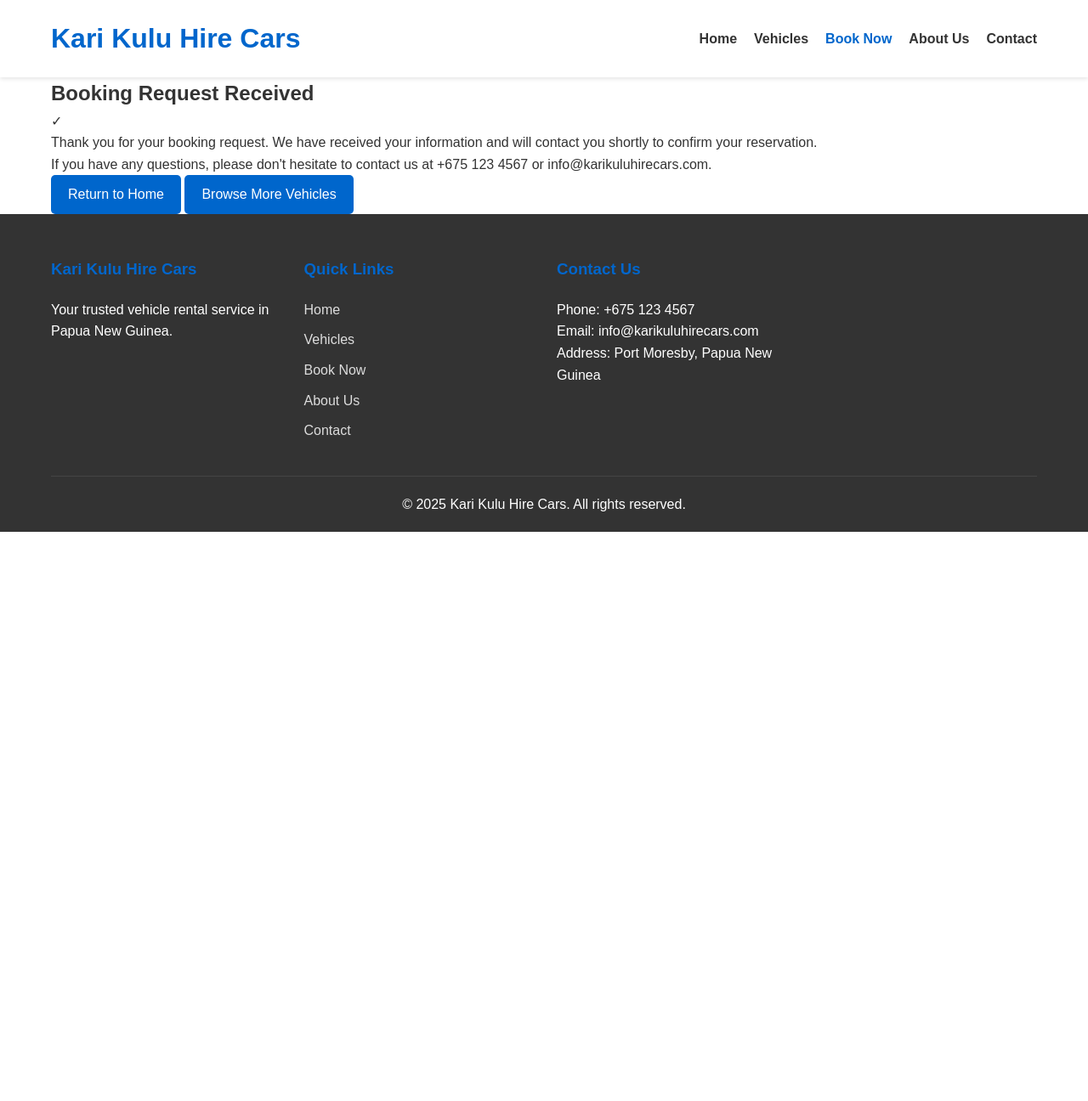
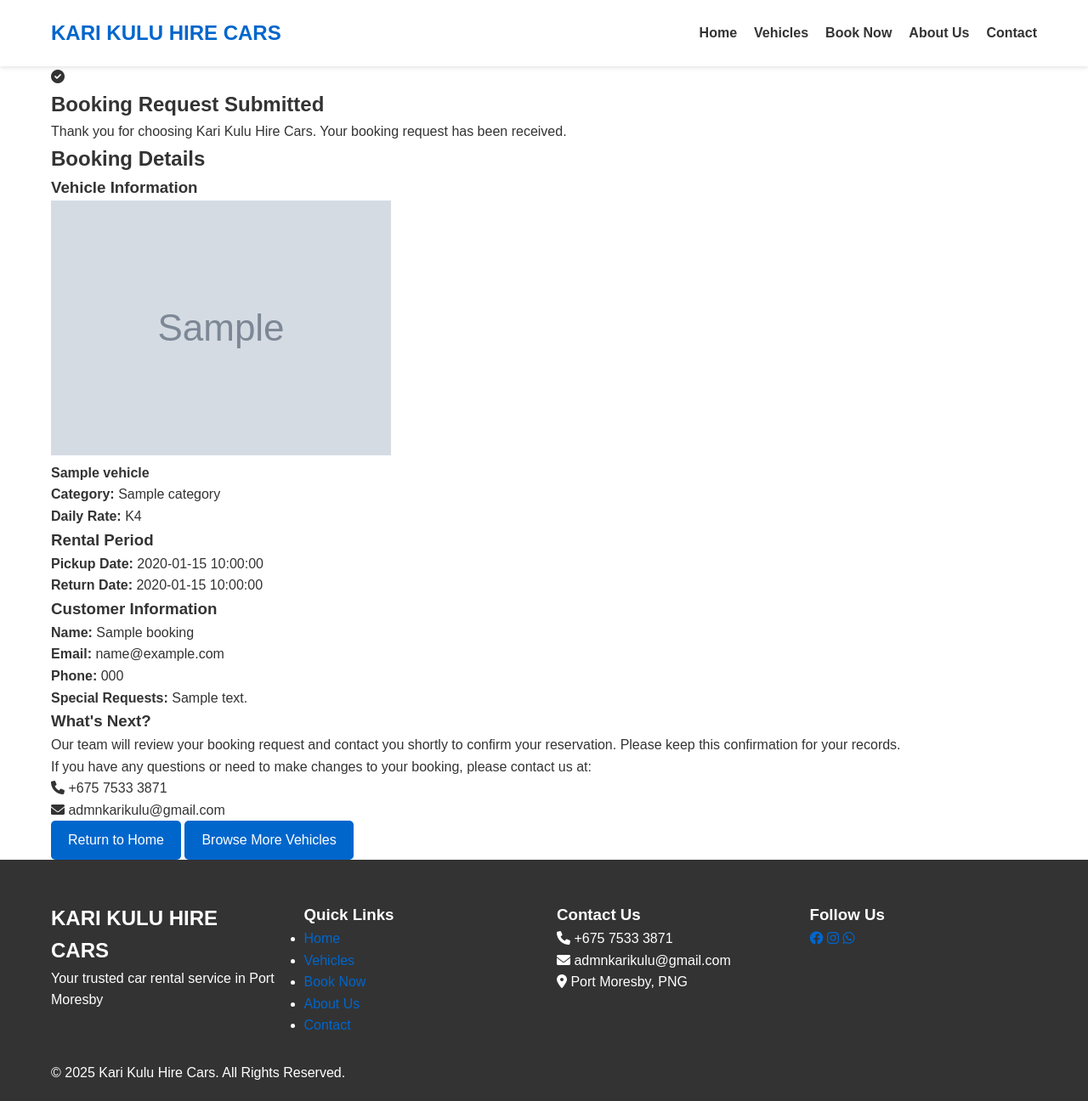
Before and after one commit to andykiap2025/Kari-Kulu-Hire-Cars, a Flask app: template templates/booking_confirmation.html in a window 1280 px wide. Shown: the whole page at 85% size. Before the commit the page ends 626 px from the top, so only its background shows below. Run offline with Flask 3, Linux system fonts and the light colour scheme; the template is opened without the code that fills it: most values are stand-ins (such as "Sample title", 1, 10 or a date in 2020); grey boxes marked "Sample" are stand-in pictures.

Commit message:
Update booking_confirmation.html

```diff
--- a/templates/booking_confirmation.html
+++ b/templates/booking_confirmation.html
@@ -5,33 +5,89 @@
     <meta name="viewport" content="width=device-width, initial-scale=1.0">
     <title>Booking Confirmation - Kari Kulu Hire Cars</title>
     <link rel="stylesheet" href="{{ url_for('static', filename='css/style.css') }}">
+    <link rel="stylesheet" href="https://cdnjs.cloudflare.com/ajax/libs/font-awesome/6.0.0/css/all.min.css">
 </head>
 <body>
     <header>
-        <div class="container">
-            <h1>Kari Kulu Hire Cars</h1>
-            <nav>
-                <ul>
-                    <li><a href="{{ url_for('index') }}">Home</a></li>
-                    <li><a href="{{ url_for('vehicle_list') }}">Vehicles</a></li>
-                    <li><a href="{{ url_for('booking') }}" class="active">Book Now</a></li>
-                    <li><a href="{{ url_for('about') }}">About Us</a></li>
-                    <li><a href="{{ url_for('contact') }}">Contact</a></li>
+        <nav class="navbar">
+            <div class="container">
+                <div class="logo">
+                    <a href="{{ url_for('index') }}">
+                        <h1>KARI KULU <span>HIRE CARS</span></h1>
+                    </a>
+                </div>
+                <div class="nav-toggle" id="navToggle">
+                    <span></span>
+                    <span></span>
+                    <span></span>
+                </div>
+                <ul class="nav-menu" id="navMenu">
+                    <li><a href="{{ url_for('index') }}" class="nav-link">Home</a></li>
+                    <li><a href="{{ url_for('vehicle_list') }}" class="nav-link">Vehicles</a></li>
+                    <li><a href="{{ url_for('booking') }}" class="nav-link">Book Now</a></li>
+                    <li><a href="{{ url_for('about') }}" class="nav-link">About Us</a></li>
+                    <li><a href="{{ url_for('contact') }}" class="nav-link">Contact</a></li>
                 </ul>
-            </nav>
-        </div>
+            </div>
+        </nav>
     </header>
 
-    <section class="confirmation">
+    <section class="confirmation-section">
         <div class="container">
-            <div class="confirmation-box">
-                <h2>Booking Request Received</h2>
-                <div class="checkmark">✓</div>
-                <p>Thank you for your booking request. We have received your information and will contact you shortly to confirm your reservation.</p>
-                <p>If you have any questions, please don't hesitate to contact us at +675 123 4567 or info@karikuluhirecars.com.</p>
-                <div class="buttons">
-                    <a href="{{ url_for('index') }}" class="btn">Return to Home</a>
-                    <a href="{{ url_for('vehicle_list') }}" class="btn">Browse More Vehicles</a>
+            <div class="confirmation-container">
+                <div class="confirmation-header">
+                    <i class="fas fa-check-circle"></i>
+                    <h1>Booking Request Submitted</h1>
+                    <p>Thank you for choosing Kari Kulu Hire Cars. Your booking request has been received.</p>
+                </div>
+
+                <div class="confirmation-details">
+                    <h2>Booking Details</h2>
+
+                    <div class="confirmation-info">
+                        <div class="info-group">
+                            <h3>Vehicle Information</h3>
+                            <div class="vehicle-info">
+                                <img src="{{ url_for('static', filename='images/' + vehicle.image) }}" alt="{{ vehicle.name }}">
+                                <div>
+                                    <h4>{{ vehicle.name }}</h4>
+                                    <p><strong>Category:</strong> {{ vehicle.category }}</p>
+                                    <p><strong>Daily Rate:</strong> K{{ vehicle.daily_rate }}</p>
+                                </div>
+                            </div>
+                        </div>
+
+                        <div class="info-group">
+                            <h3>Rental Period</h3>
+                            <p><strong>Pickup Date:</strong> {{ booking.pickup_date }}</p>
+                            <p><strong>Return Date:</strong> {{ booking.return_date }}</p>
+                        </div>
+
+                        <div class="info-group">
+                            <h3>Customer Information</h3>
+                            <p><strong>Name:</strong> {{ booking.name }}</p>
+                            <p><strong>Email:</strong> {{ booking.email }}</p>
+                            <p><strong>Phone:</strong> {{ booking.phone }}</p>
+                            {% if booking.message %}
+                            <p><strong>Special Requests:</strong> {{ booking.message }}</p>
+                            {% endif %}
+                        </div>
+                    </div>
+                </div>
+
+                <div class="confirmation-message">
+                    <h3>What's Next?</h3>
+                    <p>Our team will review your booking request and contact you shortly to confirm your reservation. Please keep this confirmation for your records.</p>
+                    <p>If you have any questions or need to make changes to your booking, please contact us at:</p>
+                    <div class="contact-info">
+                        <p><i class="fas fa-phone"></i> +675 7533 3871</p>
+                        <p><i class="fas fa-envelope"></i> admnkarikulu@gmail.com</p>
+                    </div>
+                </div>
+
+                <div class="confirmation-actions">
+                    <a href="{{ url_for('index') }}" class="btn btn-primary">Return to Home</a>
+                    <a href="{{ url_for('vehicle_list') }}" class="btn btn-outline">Browse More Vehicles</a>
                 </div>
             </div>
         </div>
@@ -40,11 +96,11 @@
     <footer>
         <div class="container">
             <div class="footer-content">
-                <div class="footer-section">
-                    <h3>Kari Kulu Hire Cars</h3>
-                    <p>Your trusted vehicle rental service in Papua New Guinea.</p>
+                <div class="footer-logo">
+                    <h2>KARI KULU <span>HIRE CARS</span></h2>
+                    <p>Your trusted car rental service in Port Moresby</p>
                 </div>
-                <div class="footer-section">
+                <div class="footer-links">
                     <h3>Quick Links</h3>
                     <ul>
                         <li><a href="{{ url_for('index') }}">Home</a></li>
@@ -54,15 +110,23 @@
                         <li><a href="{{ url_for('contact') }}">Contact</a></li>
                     </ul>
                 </div>
-                <div class="footer-section">
+                <div class="footer-contact">
                     <h3>Contact Us</h3>
-                    <p>Phone: +675 123 4567</p>
-                    <p>Email: info@karikuluhirecars.com</p>
-                    <p>Address: Port Moresby, Papua New Guinea</p>
+                    <p><i class="fas fa-phone"></i> +675 7533 3871</p>
+                    <p><i class="fas fa-envelope"></i> admnkarikulu@gmail.com</p>
+                    <p><i class="fas fa-map-marker-alt"></i> Port Moresby, PNG</p>
+                </div>
+                <div class="footer-social">
+                    <h3>Follow Us</h3>
+                    <div class="social-icons">
+                        <a href="#"><i class="fab fa-facebook"></i></a>
+                        <a href="#"><i class="fab fa-instagram"></i></a>
+                        <a href="#"><i class="fab fa-whatsapp"></i></a>
+                    </div>
                 </div>
             </div>
-            <div class="copyright">
-                <p>&copy; 2025 Kari Kulu Hire Cars. All rights reserved.</p>
+            <div class="footer-bottom">
+                <p>&copy; 2025 Kari Kulu Hire Cars. All Rights Reserved.</p>
             </div>
         </div>
     </footer>
```
